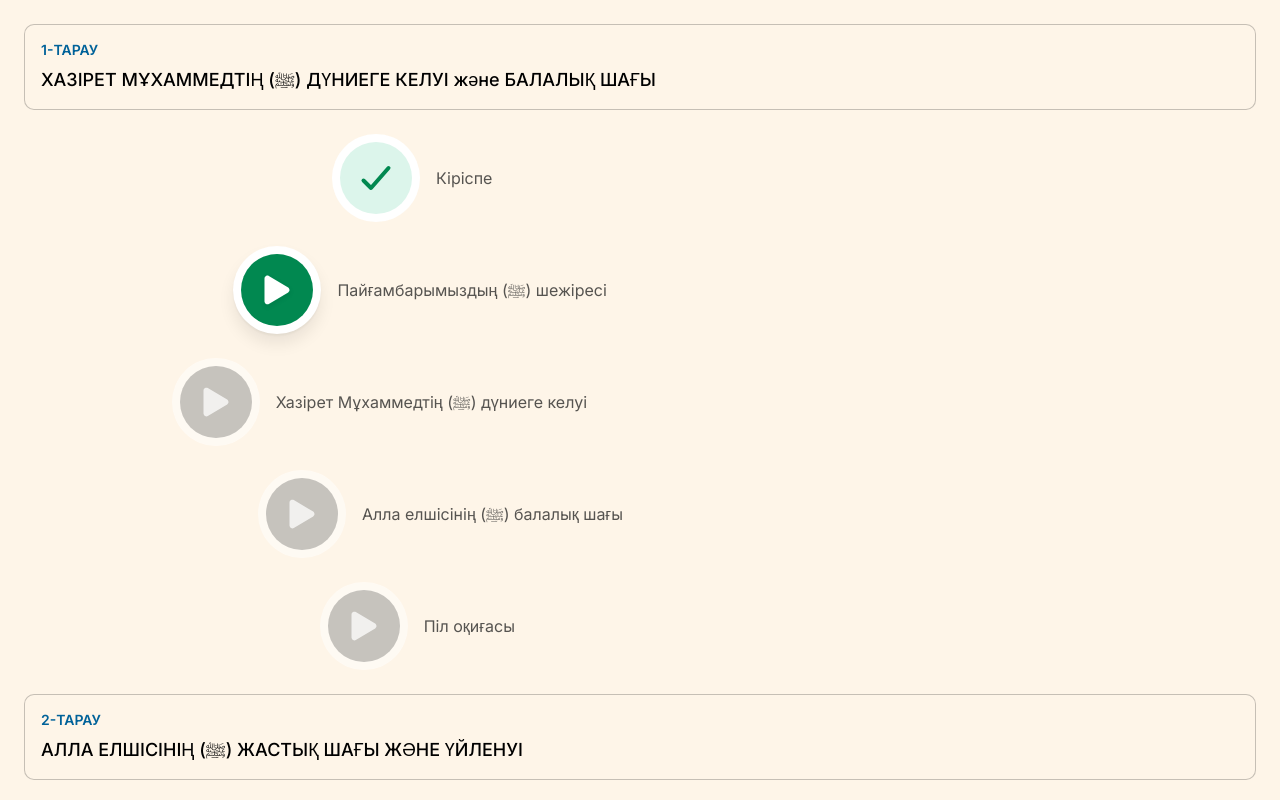
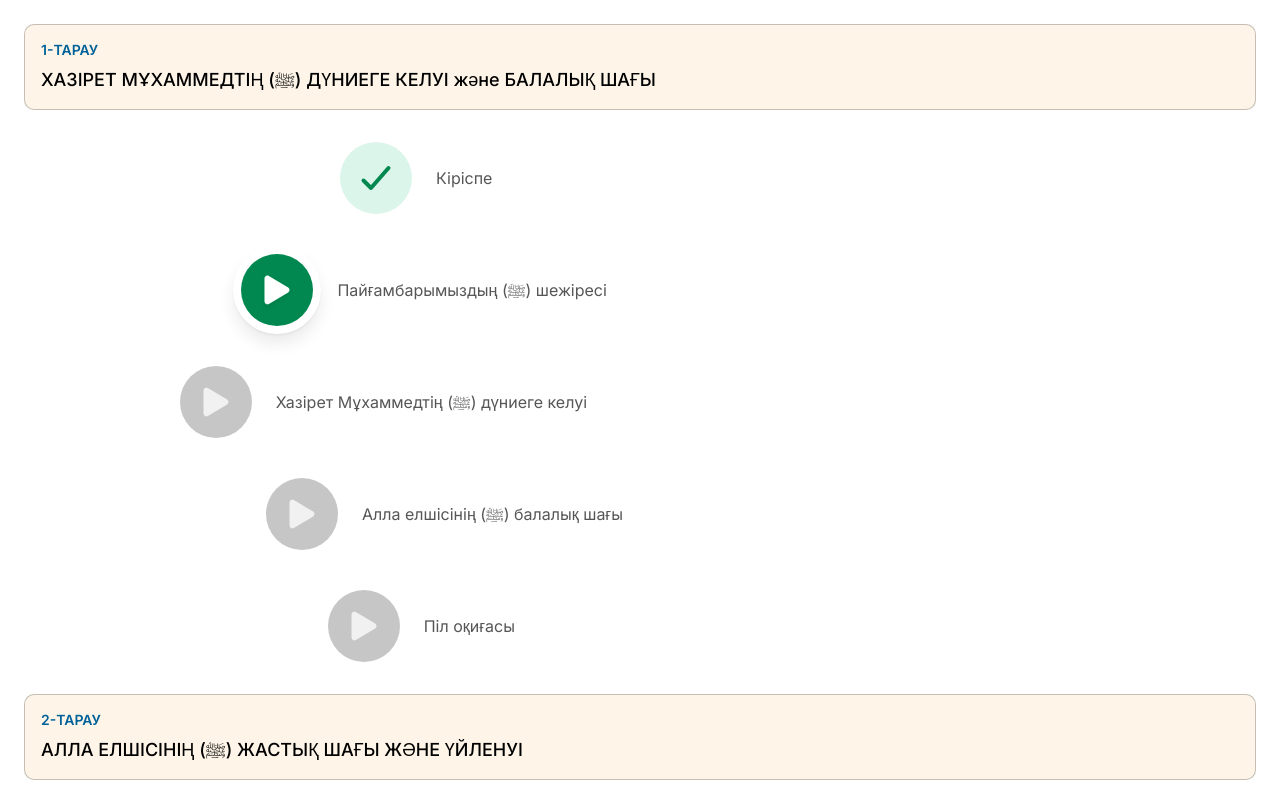
Before and after one commit to Mykty-Ayan/seerah-frontend, a React (Vite) app: page / in a window 1280 px wide. Shown: the top 800 px of the page. Built offline with nearby package versions, Linux system fonts and the light colour scheme.

Commit message:
feat: change Main bg color

```diff
--- a/src/views/Main/index.css
+++ b/src/views/Main/index.css
@@ -5,7 +5,7 @@
   box-sizing: border-box;
   padding: 24px;
   padding-bottom: 60px;
-  background-color: #FEF5E8;
+  background-color: #FFFFFF;
 }
 
 .main-page__lessons {
```
